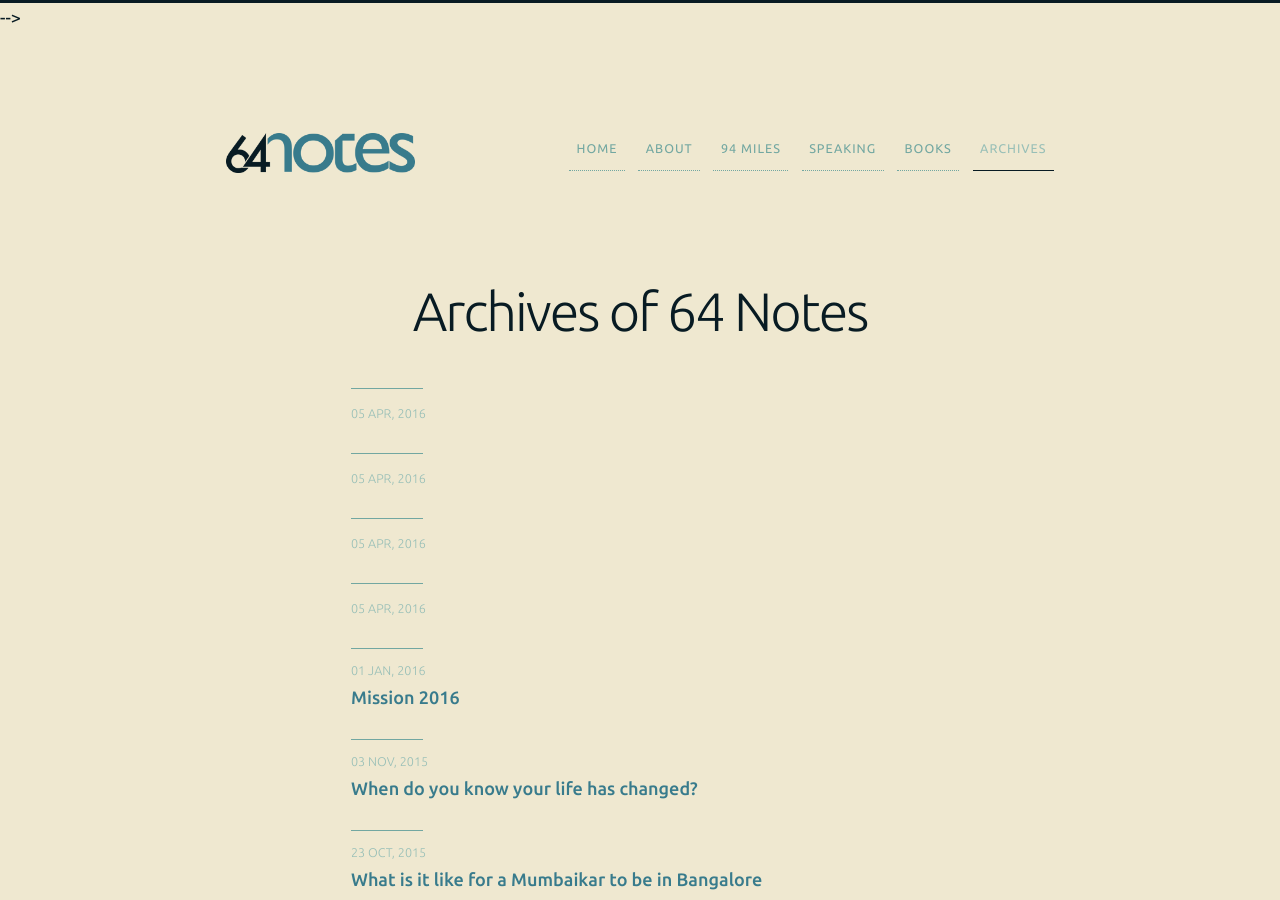
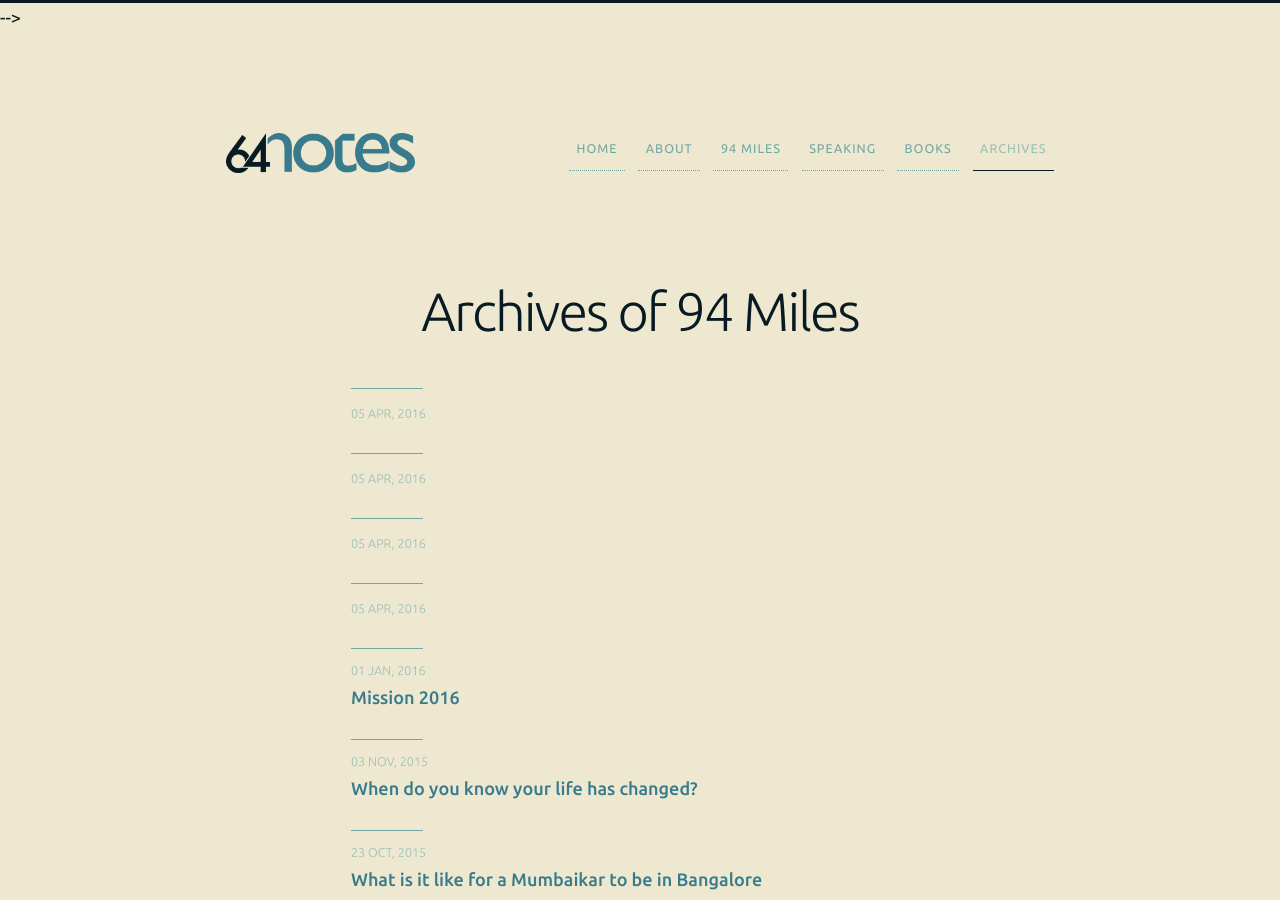
Before and after one commit to 93notes/93notes.github.io, a Jekyll site: the page built from archives.html, in a window 1280 px wide and 900 px high. Built offline with Jekyll 4.4.1, drawn with Linux system fonts in a browser that asks for light colours; nearby versions of some CDN libraries.

Commit message:
Update archives.html

```diff
--- a/archives.html
+++ b/archives.html
@@ -1,6 +1,6 @@
 ---
 layout: page
-title: Archives of 64 Notes
+title: Archives of 94 Miles
 slug: archives
 ---
 <ul class="post_list">
```
